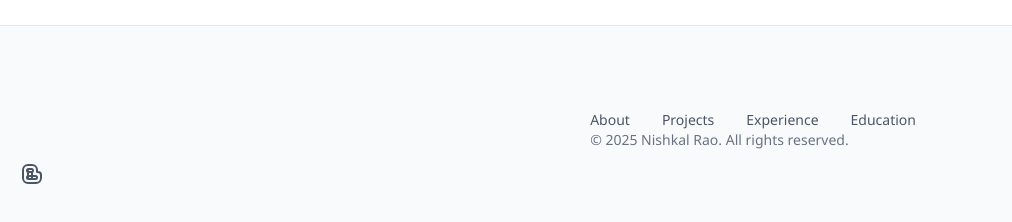
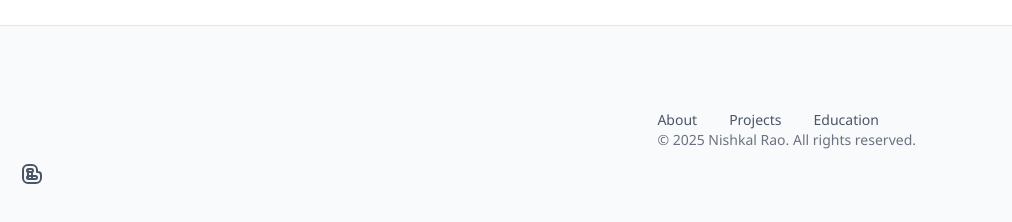
Before and after one commit to nishkalrao20/nishkalrao20.github.io, an Astro site: page / in a window 1280 px wide. Shown: the part 4133-4355 px from the top of the page, 268-1280 px from the left. Built offline with nearby package versions, Linux system fonts and the light colour scheme; Astro itself is replaced by a stand-in of ours.

Commit message:
Update Footer.astro

```diff
--- a/src/components/Footer.astro
+++ b/src/components/Footer.astro
@@ -2,7 +2,6 @@
 import { siteConfig } from "../config";
 
 const hasProjects = siteConfig.projects && siteConfig.projects.length > 0;
-const hasExperience = siteConfig.experience && siteConfig.experience.length > 0;
 const hasEducation = siteConfig.education && siteConfig.education.length > 0;
 ---
 
@@ -163,16 +162,6 @@ const hasEducation = siteConfig.education && siteConfig.education.length > 0;
             )
           }
           {
-            hasExperience && (
-              <a
-                href="#experience"
-                class="text-sm text-gray-600 hover:text-gray-800 transition-colors"
-              >
-                Experience
-              </a>
-            )
-          }
-          {
             hasEducation && (
               <a
                 href="#education"
```
